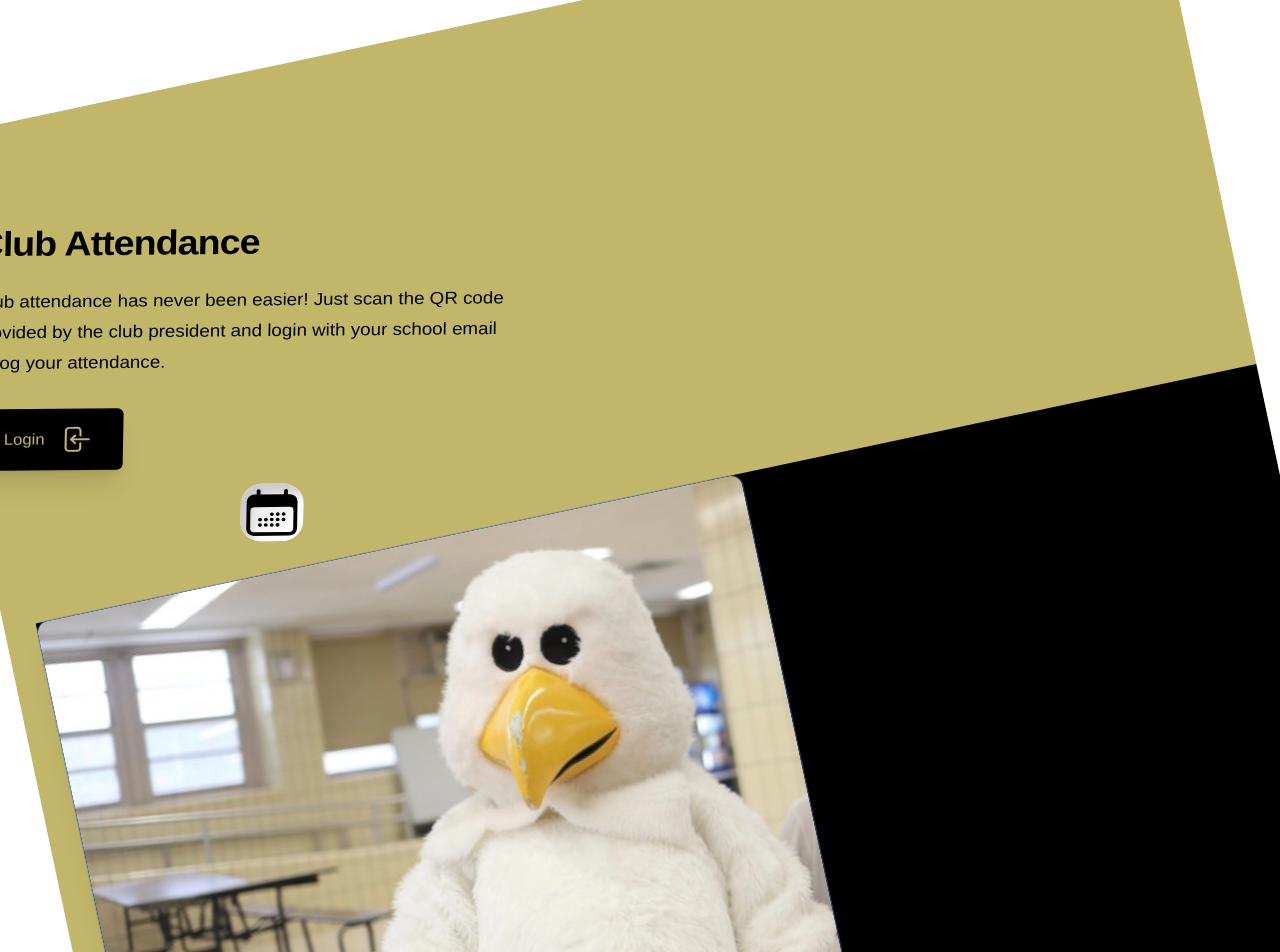
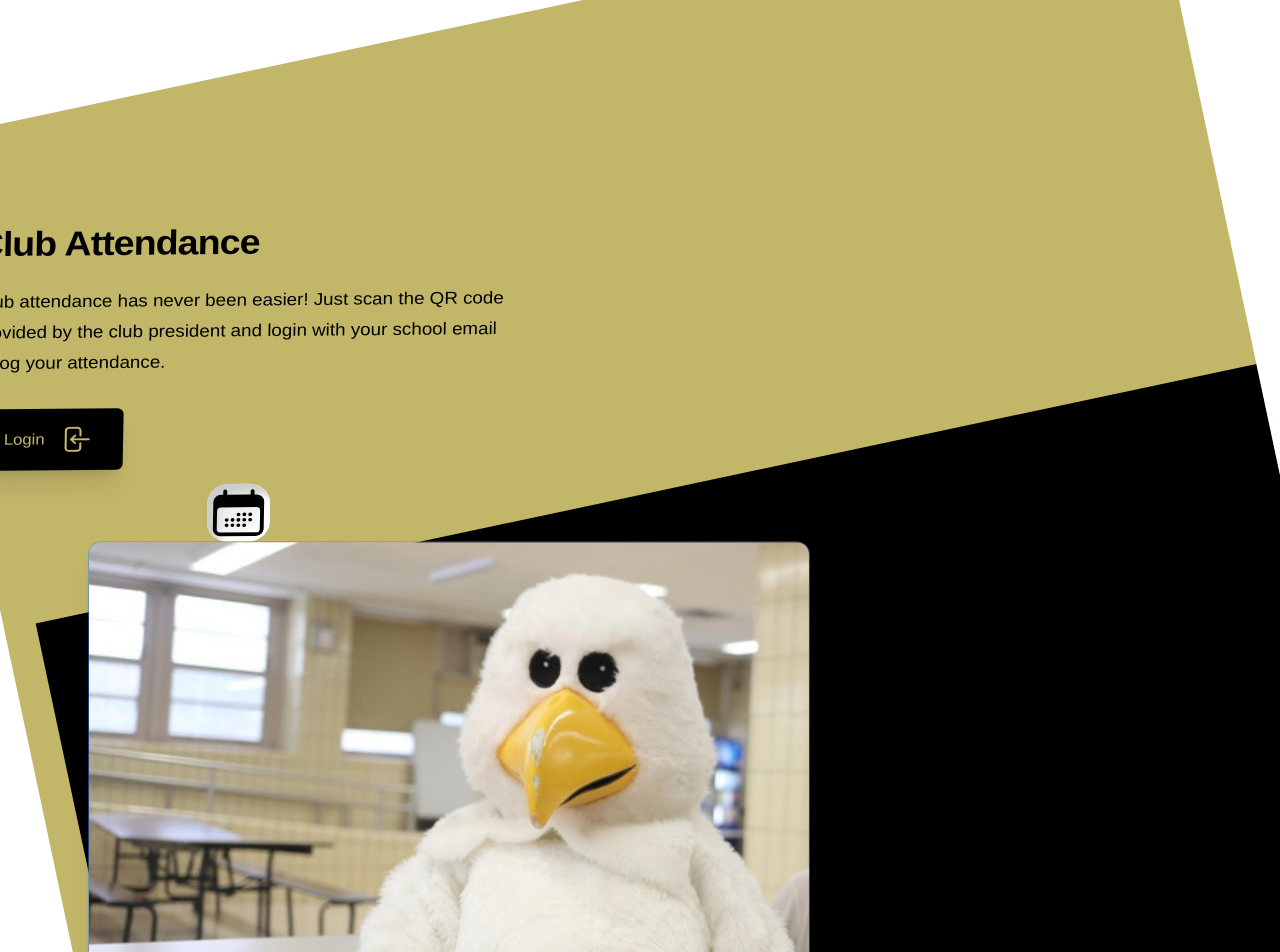
Before and after one commit to sitechtimes/club-attendance-frontend-v2, a Vue app: page / in a window 1280 px wide. Shown: the top 952 px of the page. Built offline with nearby package versions, Linux system fonts and the light colour scheme.

Commit message:
tilted the img

```diff
--- a/src/views/Home.vue
+++ b/src/views/Home.vue
@@ -2,9 +2,7 @@
   <div
     class="overflow-hidden bg-white pt-20 lg:pt-24 bg-yellow -rotate-12 pl-8"
   >
-    <div
-      class="mx-auto max-w-7xl skew-x-12 py-100 transform -skew-y-10 -translate-y-120 w-full"
-    >
+    <div class="mx-auto max-w-7xl skew-x-12 transform">
       <div
         class="mx-auto grid max-w-2xl grid-cols-1 gap-x-8 gap-y-16 sm:gap-y-20 lg:mx-0 lg:max-w-none lg:grid-cols-2"
       >
@@ -23,20 +21,19 @@
               provided by the club president and login with your school email to
               log your attendance.
             </p>
-          </div>
-
-          <div class="flex flex-col mt-8">
-            <Login class="" />
-            <Calender />
+            <div class="flex flex-col mt-8">
+              <Login class="" />
+              <Calender />
+            </div>
           </div>
         </div>
       </div>
     </div>
-    <div class="bg-black w-full">
+    <div class="bg-black">
       <img
         src="@/assets/sammy.jpg"
         alt="screenshot"
-        class="w-[28rem] ml-100 sm:w-[50rem] max-w-none rounded-xl shadow-xl ring-1 ring-gray-400/10 lg:w-[45rem] xl:w-[50rem] 2xl:w-[70rem] md:-ml-4 lg:-ml-0"
+        class="w-[28rem] rotate-12 ml-100 sm:w-[50rem] max-w-none rounded-xl shadow-xl ring-1 ring-gray-400/10 lg:w-[45rem] xl:w-[50rem] 2xl:w-[70rem] md:-ml-4 lg:-ml-0"
       />
     </div>
   </div>
```
